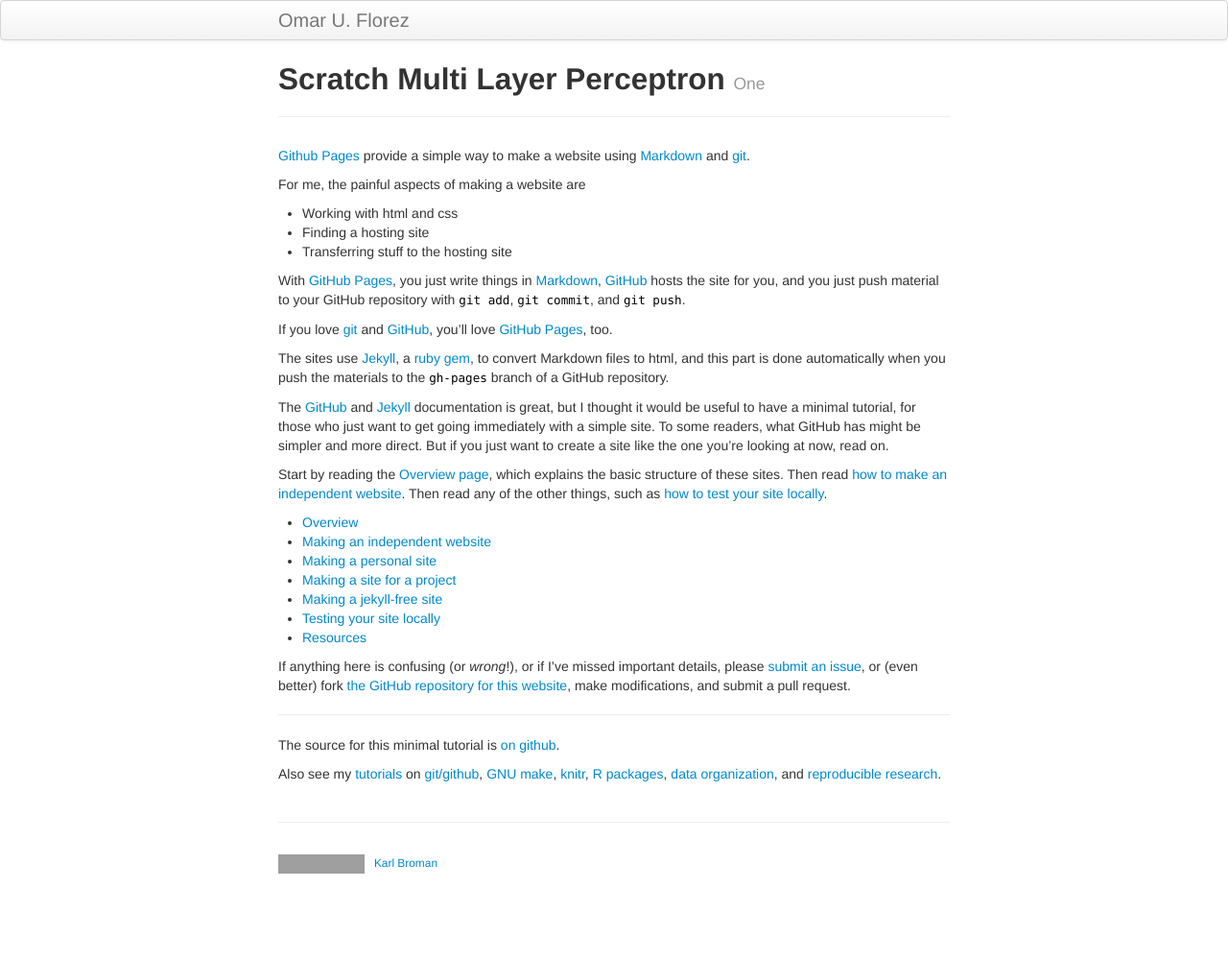
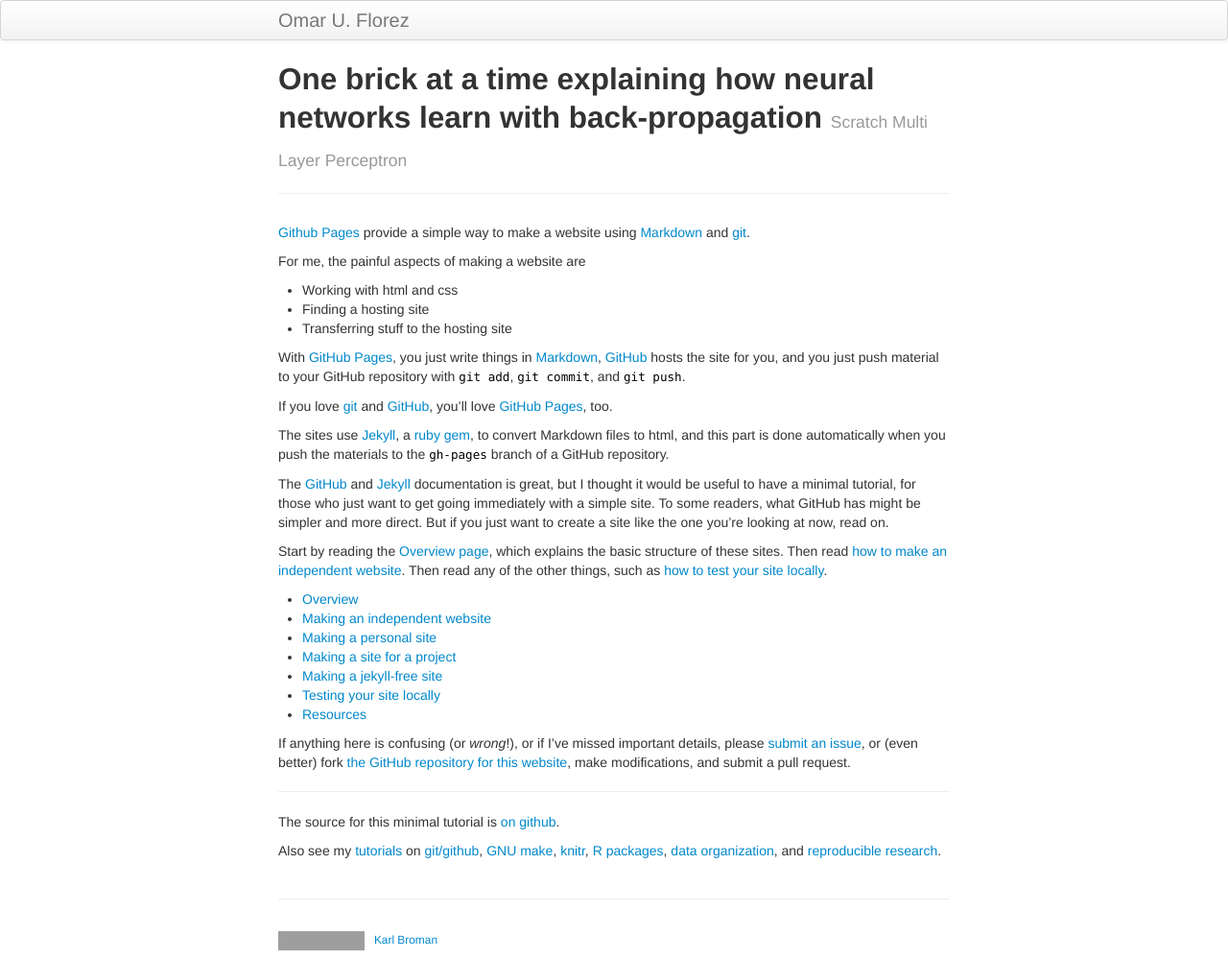
Before and after one commit to omar-florez/scratch_mlp, a Jekyll site: the page built from docs/index.md, in a window 1280 px wide. Shown: the whole page at 96% size. Built offline with Jekyll 4.4.1, drawn with Linux system fonts in a browser that asks for light colours; before the commit the page ends 920 px from its top, so only the background shows below that; grey boxes are pictures that could not be loaded.

Commit message:
no message

```diff
--- a/docs/index.md
+++ b/docs/index.md
@@ -1,7 +1,7 @@
 ---
 layout: page
-title: Scratch Multi Layer Perceptron
-tagline: One
+title: One brick at a time explaining how neural networks learn with back-propagation
+tagline: Scratch Multi Layer Perceptron
 description: Minimal tutorial on making a simple website with GitHub Pages
 ---
 
```
